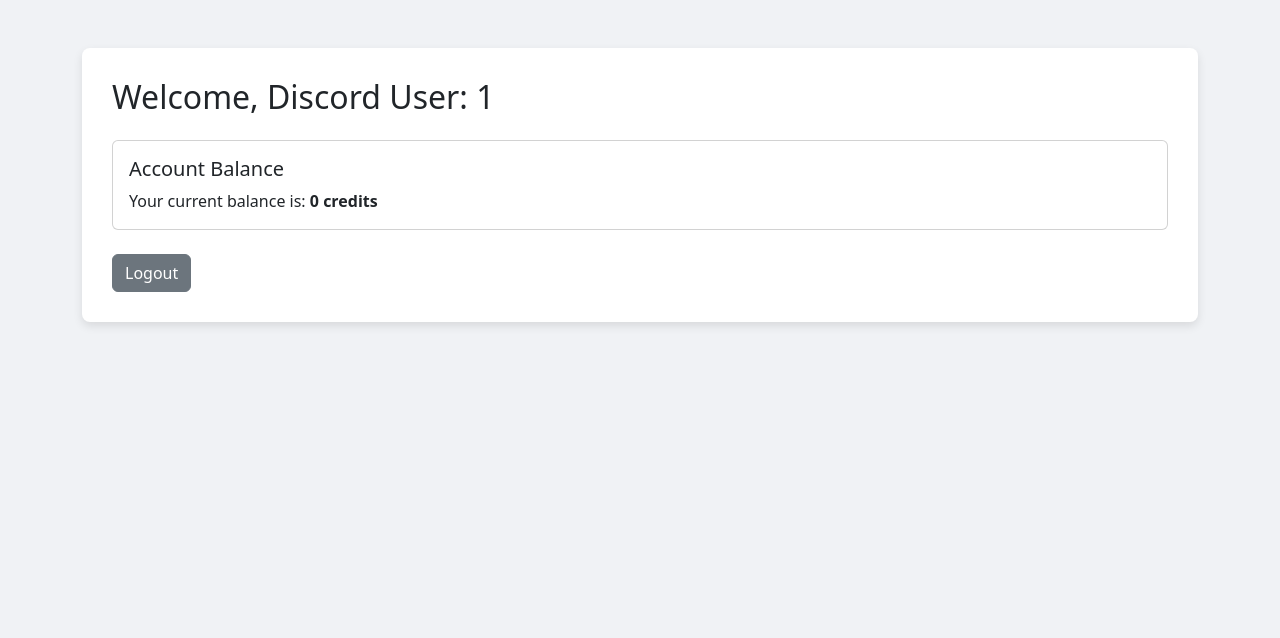
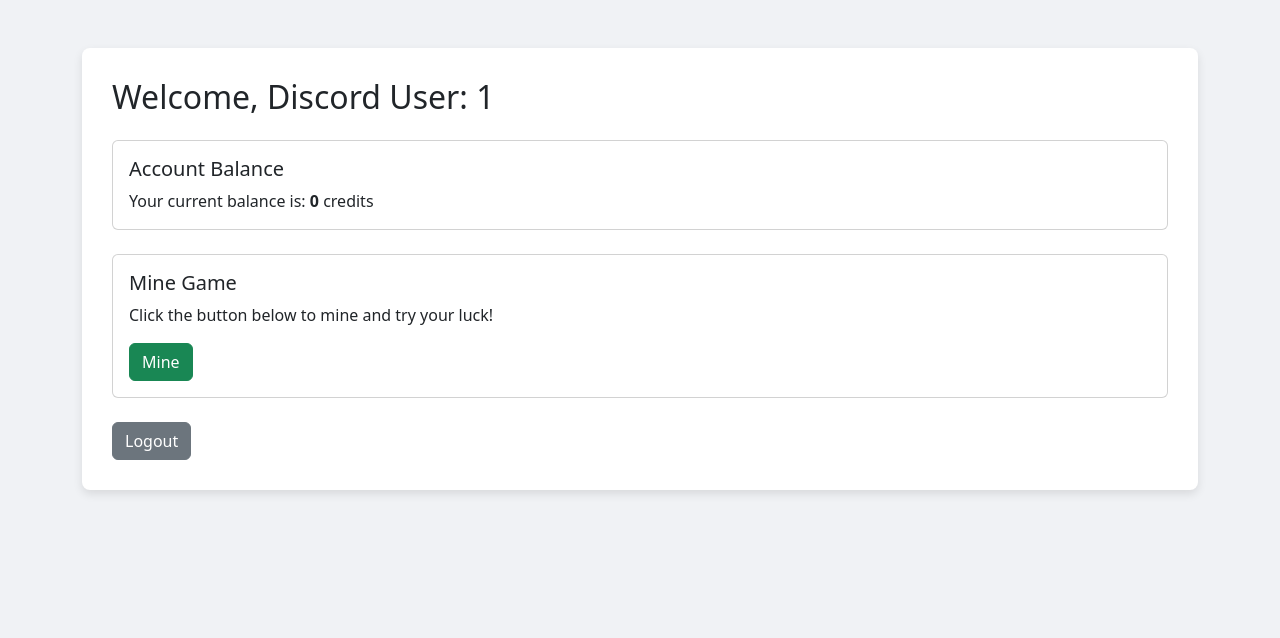
Before and after one commit to sh3lock69/owo-gamble, a Flask app: page /dashboard in a window 1280 px wide. Shown: the top 638 px of the page. Run offline with Flask 2, Linux system fonts and the light colour scheme; the visitor is signed in with stand-in values (Sample User, id 1); data that the repository does not hold is empty.

Commit message:
Update dashboard.html

```diff
--- a/templates/dashboard.html
+++ b/templates/dashboard.html
@@ -27,13 +27,45 @@
       <div class="card mb-4">
         <div class="card-body">
           <h5 class="card-title">Account Balance</h5>
-          <p class="card-text">Your current balance is: <strong>{{ balance }} credits</strong></p>
+          <p class="card-text">Your current balance is: <strong id="balance">{{ balance }}</strong> credits</p>
         </div>
       </div>
+
+      <!-- Mine Game Card -->
+      <div class="card mb-4">
+        <div class="card-body">
+          <h5 class="card-title">Mine Game</h5>
+          <p class="card-text" id="mine-message">Click the button below to mine and try your luck!</p>
+          <button id="mine-btn" class="btn btn-success">Mine</button>
+        </div>
+      </div>
+
       <a href="{{ url_for('logout') }}" class="btn btn-secondary">Logout</a>
     </div>
   </div>
+
   <!-- Bootstrap Bundle with Popper -->
   <script src="https://cdn.jsdelivr.net/npm/bootstrap@5.3.0/dist/js/bootstrap.bundle.min.js"></script>
+  <!-- JavaScript to handle mine game -->
+  <script>
+    document.getElementById("mine-btn").addEventListener("click", function() {
+      fetch("/mine", { method: "POST" })
+        .then(response => response.json())
+        .then(data => {
+          if(data.error) {
+            document.getElementById("mine-message").innerText = data.error;
+          } else {
+            // Update the balance displayed
+            document.getElementById("balance").innerText = data.balance;
+            // Show the mine message
+            document.getElementById("mine-message").innerText = data.message;
+          }
+        })
+        .catch(err => {
+          document.getElementById("mine-message").innerText = "An error occurred. Please try again.";
+          console.error(err);
+        });
+    });
+  </script>
 </body>
 </html>
```
